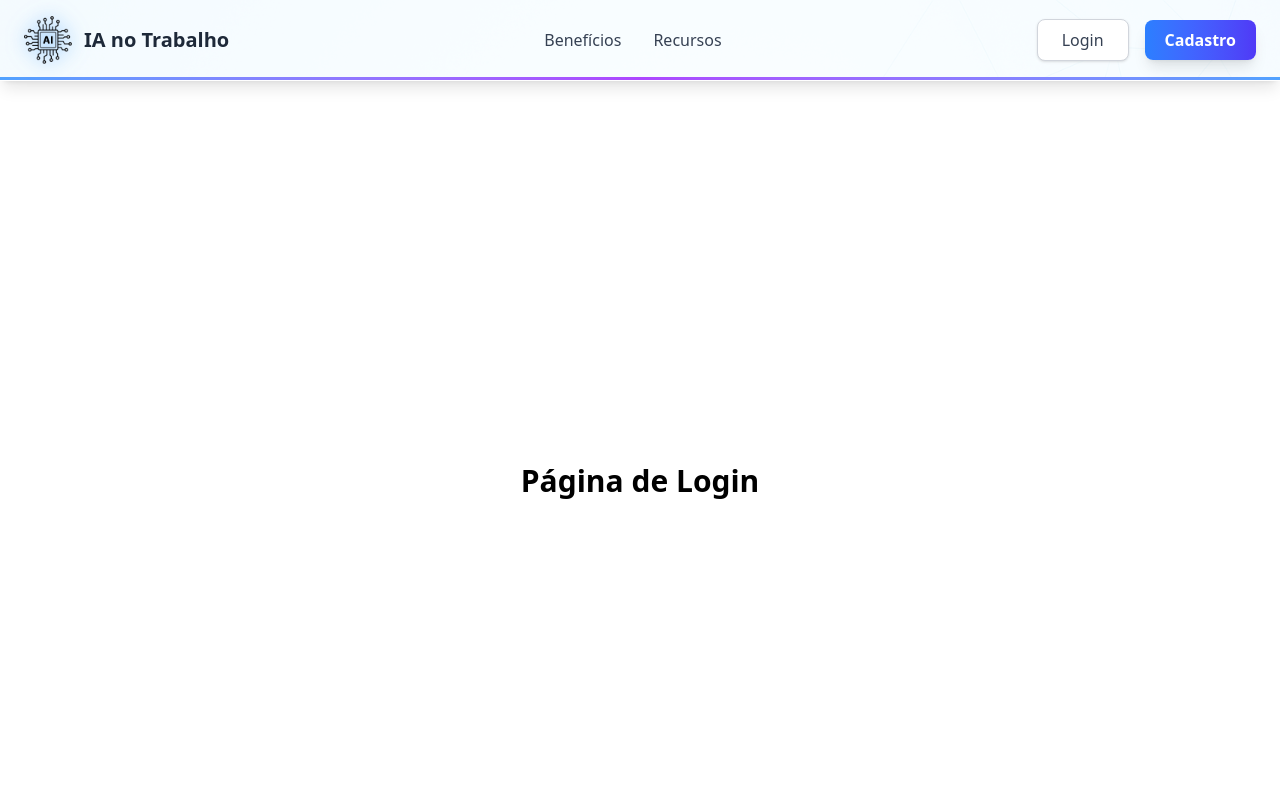
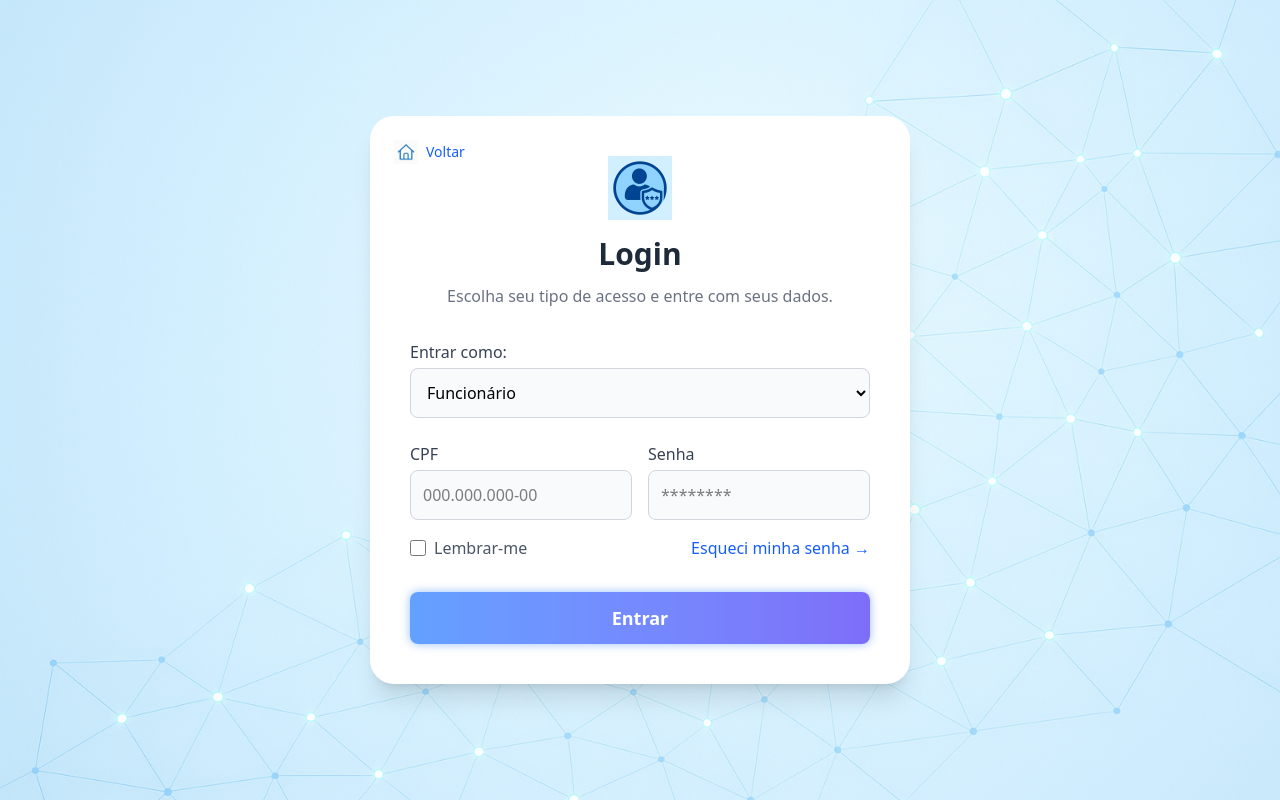
Before and after one commit to Malualvess-dev/GlobalSolution-FrontEnd, a React (Vite) app: page /login in a window 1280 px wide. Shown: the top 802 px of the page. Built offline with nearby package versions, Linux system fonts and the light colour scheme; the HTML template or start-up script is replaced by a standard one.

Commit message:
Adicionando mais icones, terminando o login mas ainda não finalizado, nos cadastros o backend está funcionando perfeitamente

```diff
--- a/src/pages/CadastroFuncionario.tsx
+++ b/src/pages/CadastroFuncionario.tsx
@@ -56,11 +56,16 @@ const CadastroFuncionario = () => {
   return (
     <div className="relative min-h-screen flex items-center justify-center bg-[#dff1ff]">
 
-      {/* BACKGROUND TECH-LINES ESQUERDA */}
-      <div className="absolute left-0 top-0 w-1/2 h-full bg-[url('/tech-lines.png')] bg-cover opacity-100"></div>
-
-      {/* BACKGROUND TECH-LINES DIREITA */}
-      <div className="absolute right-0 top-0 w-1/2 h-full bg-[url('/tech-lines.png')] bg-cover opacity-100"></div>
+       {/* FUNDO DE LINHAS TECH */}
+        <div
+          className="
+            absolute inset-0
+            bg-[url('/tech-lines.png')]
+            bg-cover
+            opacity-100
+            pointer-events-none
+          "
+        ></div>
 
       {/* CARD DO FORMULÁRIO */}
       <div className="relative bg-white w-full max-w-2xl p-10 rounded-3xl shadow-2xl z-20 border border-gray-200">
@@ -76,6 +81,19 @@ const CadastroFuncionario = () => {
         <div className="flex justify-center mb-4">
           <img src="/logo-ia.png" alt="Logo IA" className="w-20 drop-shadow-lg" />
         </div>
+
+       {/*Home para pagina inicial*/}
+
+        <div className="absolute left-6 top-6">
+        <Link
+        to="/"
+        className="flex items-center gap-2 text-blue-600 hover:text-blue-800 transition"
+        >
+            <img src="/iconeCasinha.png" alt="Home" className="w-6 h-6" />
+        <span className="font-medium text-sm">Voltar</span>
+        </Link>
+        </div>
+
 
         {/* TÍTULO */}
         <h2 className="text-center text-3xl font-bold text-gray-900 mb-2">
@@ -210,8 +228,16 @@ const CadastroFuncionario = () => {
 
           {/* Botão */}
           <button
-            type="submit"
-            className="w-full py-3 rounded-xl bg-gradient-to-r from-blue-500 to-indigo-600 text-white text-lg font-semibold hover:scale-105 transition-all shadow-md"
+             type="submit"
+            className="
+              w-full mt-8 py-3 text-white text-lg font-semibold rounded-lg
+              bg-gradient-to-r from-blue-500 to-indigo-600
+              shadow-[0_0_10px_rgba(59,130,246,0.7)]
+              hover:shadow-[0_0_20px_rgba(59,130,246,1)]
+              hover:scale-[1.03]
+              transition-all duration-300
+              animate-pulse
+            "
           >
             Cadastrar Funcionário
           </button>
--- a/src/pages/CadastroGerente.tsx
+++ b/src/pages/CadastroGerente.tsx
@@ -1,5 +1,5 @@
-import { useState } from "react";
-import { useNavigate } from "react-router-dom";
+import React, { useState } from "react";
+import { useNavigate, Link } from "react-router-dom";
 
 const CadastroGerente = () => {
   const navigate = useNavigate();
@@ -14,8 +14,11 @@ const CadastroGerente = () => {
     dt_nascimento: "",
   });
 
-  const handleChange = (e: React.ChangeEvent<HTMLInputElement | HTMLSelectElement>) => {
-    setForm({ ...form, [e.target.name]: e.target.value });
+  const handleChange = (e: React.ChangeEvent<HTMLInputElement>) => {
+    setForm({
+      ...form,
+      [e.target.name]: e.target.value,
+    });
   };
 
   const handleSubmit = async (e: React.FormEvent) => {
@@ -24,148 +27,169 @@ const CadastroGerente = () => {
     try {
       const response = await fetch("http://localhost:8080/Gerentes", {
         method: "POST",
-        headers: { "Content-Type": "application/json" },
+        headers: {
+          "Content-Type": "application/json",
+        },
         body: JSON.stringify(form),
       });
 
+      const result = await response.text();
+      console.log("Resposta do backend:", result);
+
       if (!response.ok) {
-        alert("Erro ao conectar ao servidor.");
+        const errorText = await response.text();
+        alert("Erro do servidor: " + errorText);
         return;
       }
 
-      navigate("/sucesso-gerente", {
-        state: { nome: form.nome }
-      });
-
+      navigate("/sucesso-gerente");
     } catch (error) {
-      alert("Erro ao enviar dados.");
+      console.error("Erro:", error);
+      alert("Erro ao conectar ao servidor.");
     }
   };
 
   return (
-    <div
-      className="min-h-screen flex items-center justify-center px-6"
-      style={{
-        backgroundImage: "url('/tech-lines.png')",
-        backgroundSize: "cover",
-        backgroundPosition: "center",
-        opacity: 1,
-      }}
-    >
-      <div className="
-        w-full max-w-2xl bg-white/80 backdrop-blur-xl
-        p-10 rounded-3xl shadow-xl border border-gray-200
-      ">
+    <div className="relative min-h-screen flex items-center justify-center bg-[#dff1ff]">
 
-        {/* Link para cadastro de funcionário */}
-        <div className="text-right text-sm mb-4">
-          <a
-            href="/cadastro-funcionario"
-            className="text-blue-600 hover:underline"
-          >
+      {/* FUNDO TECNOLÓGICO */}
+      <div
+        className="
+          absolute inset-0
+          bg-[url('/tech-lines.png')]
+          bg-cover
+          opacity-100
+          pointer-events-none
+        "
+      ></div>
+
+      {/* CARD */}
+      <div className="relative bg-white w-full max-w-2xl p-10 rounded-3xl shadow-2xl z-20 border border-gray-200">
+
+        {/* LINK PARA FUNCIONÁRIO */}
+        <p className="text-right text-sm mb-5">
+          <Link to="/cadastro-funcionario" className="text-blue-600 hover:underline">
             Não sou gerente → Cadastro Funcionário
-          </a>
+          </Link>
+        </p>
+
+        {/* LOGO */}
+        <div className="flex justify-center mb-4">
+          <img src="/logo-ia.png" alt="Logo IA" className="w-20 drop-shadow-lg" />
         </div>
 
-        {/* Ícone */}
-        <div className="flex justify-center mb-4">
-          <img src="/logo-ia.png" alt="AI Icon" className="w-16 h-16" />
+        {/* HOME / VOLTAR */}
+        <div className="absolute left-6 top-6">
+          <Link
+            to="/"
+            className="flex items-center gap-2 text-blue-600 hover:text-blue-800 transition"
+          >
+            <img src="/iconeCasinha.png" alt="Home" className="w-6 h-6" />
+            <span className="font-medium text-sm">Voltar</span>
+          </Link>
         </div>
 
-        {/* Título */}
-        <h2 className="text-center text-3xl font-bold text-gray-900">
+        {/* TÍTULO */}
+        <h2 className="text-center text-3xl font-bold text-gray-900 mb-2">
           👔 Cadastro de Gerente
         </h2>
 
-        <p className="text-center text-gray-600 mt-2 mb-8">
+        <p className="text-center text-gray-600 mb-8">
           Preencha o formulário corretamente para criar sua conta de gerente.
         </p>
 
-        {/* FORM */}
+        {/* FORMULÁRIO */}
         <form onSubmit={handleSubmit} className="space-y-5">
 
+          {/* Nome */}
           <div>
-            <label className="text-sm text-gray-700 font-semibold">Nome Completo</label>
+            <label className="block font-medium mb-1">Nome Completo</label>
             <input
               type="text"
               name="nome"
               value={form.nome}
               onChange={handleChange}
-              className="w-full p-3 mt-1 bg-white border rounded-xl shadow-sm focus:ring-2 focus:ring-blue-500"
+              className="w-full p-3 border rounded-xl bg-gray-100 focus:ring-2 focus:ring-blue-400 outline-none"
               required
             />
           </div>
 
+          {/* CPF */}
           <div>
-            <label className="text-sm text-gray-700 font-semibold">CPF</label>
+            <label className="block font-medium mb-1">CPF</label>
             <input
               type="text"
               name="cpf"
               value={form.cpf}
               onChange={handleChange}
               placeholder="000.000.000-00"
-              className="w-full p-3 mt-1 bg-white border rounded-xl shadow-sm focus:ring-2 focus:ring-blue-500"
+              className="w-full p-3 border rounded-xl bg-gray-100 focus:ring-2 focus:ring-blue-400 outline-none"
               required
             />
           </div>
 
+          {/* Telefone */}
           <div>
-            <label className="text-sm text-gray-700 font-semibold">E-mail</label>
-            <input
-              type="email"
-              name="email"
-              value={form.email}
-              onChange={handleChange}
-              className="w-full p-3 mt-1 bg-white border rounded-xl shadow-sm focus:ring-2 focus:ring-blue-500"
-              required
-            />
-          </div>
-
-          <div>
-            <label className="text-sm text-gray-700 font-semibold">Telefone</label>
+            <label className="block font-medium mb-1">Telefone</label>
             <input
               type="text"
               name="telefone"
               value={form.telefone}
               onChange={handleChange}
               placeholder="(00) 00000-0000"
-              className="w-full p-3 mt-1 bg-white border rounded-xl shadow-sm focus:ring-2 focus:ring-blue-500"
+              className="w-full p-3 border rounded-xl bg-gray-100 focus:ring-2 focus:ring-blue-400 outline-none"
               required
             />
           </div>
 
+          {/* Email */}
           <div>
-            <label className="text-sm text-gray-700 font-semibold">Senha</label>
+            <label className="block font-medium mb-1">E-mail</label>
+            <input
+              type="email"
+              name="email"
+              value={form.email}
+              onChange={handleChange}
+              className="w-full p-3 border rounded-xl bg-gray-100 focus:ring-2 focus:ring-blue-400 outline-none"
+              required
+            />
+          </div>
+
+          {/* Senha */}
+          <div>
+            <label className="block font-medium mb-1">Senha</label>
             <input
               type="password"
               name="senha"
               value={form.senha}
               onChange={handleChange}
-              className="w-full p-3 mt-1 bg-white border rounded-xl shadow-sm focus:ring-2 focus:ring-blue-500"
+              className="w-full p-3 border rounded-xl bg-gray-100 focus:ring-2 focus:ring-blue-400 outline-none"
               required
             />
           </div>
 
+          {/* Departamento */}
           <div>
-            <label className="text-sm text-gray-700 font-semibold">Departamento</label>
+            <label className="block font-medium mb-1">Departamento</label>
             <input
               type="text"
               name="departamento"
               value={form.departamento}
               onChange={handleChange}
-              className="w-full p-3 mt-1 bg-white border rounded-xl shadow-sm focus:ring-2 focus:ring-blue-500"
+              className="w-full p-3 border rounded-xl bg-gray-100 focus:ring-2 focus:ring-blue-400 outline-none"
               required
             />
           </div>
 
+          {/* Data de Nascimento */}
           <div>
-            <label className="text-sm text-gray-700 font-semibold">Data de Nascimento</label>
+            <label className="block font-medium mb-1">Data de Nascimento</label>
             <input
               type="date"
               name="dt_nascimento"
               value={form.dt_nascimento}
               onChange={handleChange}
-              className="w-full p-3 mt-1 bg-white border rounded-xl shadow-sm focus:ring-2 focus:ring-blue-500"
+              className="w-full p-3 border rounded-xl bg-gray-100 focus:ring-2 focus:ring-blue-400 outline-none"
               required
             />
           </div>
@@ -174,15 +198,18 @@ const CadastroGerente = () => {
           <button
             type="submit"
             className="
-              w-full py-3 mt-4 rounded-xl text-white font-semibold
-              bg-gradient-to-r from-blue-600 to-indigo-700
-              shadow-lg hover:scale-[1.03] transition
+              w-full mt-8 py-3 text-white text-lg font-semibold rounded-lg
+              bg-gradient-to-r from-blue-500 to-indigo-600
+              shadow-[0_0_10px_rgba(59,130,246,0.7)]
+              hover:shadow-[0_0_20px_rgba(59,130,246,1)]
+              hover:scale-[1.03]
+              transition-all duration-300
+              animate-pulse
             "
           >
             Cadastrar Gerente
           </button>
         </form>
-
       </div>
     </div>
   );
--- a/src/pages/Home.tsx
+++ b/src/pages/Home.tsx
@@ -151,7 +151,7 @@ const Home = () => {
 
           <div className="flex gap-4 mt-4">
             <Link
-              to="/cadastro"
+              to="/cadastro-funcionario"
               className="px-8 py-3 rounded-lg text-white font-semibold
                 bg-gradient-to-r from-blue-500 to-indigo-600
                 hover:from-blue-600 hover:to-indigo-700
--- a/src/pages/Login.tsx
+++ b/src/pages/Login.tsx
@@ -1,15 +1,185 @@
-import Header from "../components/Header";
-import Footer from "../components/Footer";
+import { useState, useEffect } from "react";
+import { useNavigate } from "react-router-dom";
+import { Link } from "react-router-dom";
+
 
 const Login = () => {
+  const navigate = useNavigate();
+
+  const [tipo, setTipo] = useState("funcionario");
+  const [cpf, setCpf] = useState("");
+  const [senha, setSenha] = useState("");
+  const [lembrar, setLembrar] = useState(false);
+
+  // Carrega CPF salvo no navegador
+  useEffect(() => {
+    const salvo = localStorage.getItem("cpfLembrado");
+    if (salvo) {
+      setCpf(salvo);
+      setLembrar(true);
+    }
+  }, []);
+
+  const handleLogin = async (e) => {
+    e.preventDefault();
+
+    const rota =
+      tipo === "funcionario"
+        ? "http://localhost:8080/Funcionarios/loginFuncionario"
+        : "http://localhost:8080/Gerentes/loginGerente";
+
+    try {
+      const response = await fetch(rota, {
+        method: "POST",
+        headers: { "Content-Type": "application/json" },
+        body: JSON.stringify({ cpf, senha }),
+      });
+
+      if (!response.ok) {
+        alert("CPF ou senha incorretos!");
+        return;
+      }
+
+      // Salvar ou remover CPF
+      if (lembrar) {
+        localStorage.setItem("cpfLembrado", cpf);
+      } else {
+        localStorage.removeItem("cpfLembrado");
+      }
+
+      if (tipo === "funcionario") {
+        navigate("/home-funcionario");
+      } else {
+        navigate("/home-gerente");
+      }
+    } catch (error) {
+      alert("Erro ao conectar ao servidor.");
+    }
+  };
+
   return (
-    <>
-     <Header />
-      <div className="min-h-screen flex items-center justify-center">
-        <h1 className="text-3xl font-bold">Página de Login</h1>
+    <div className="min-h-screen flex items-center justify-center bg-[#e6f5ff] relative">
+
+      {/* FUNDO DE LINHAS TECH */}
+        <div
+          className="
+            absolute inset-0
+            bg-[url('/tech-lines.png')]
+            bg-cover
+            opacity-100
+            pointer-events-none
+          "
+        ></div>
+
+      <div className="relative bg-white p-10 rounded-3xl shadow-xl w-[540px] z-10">
+
+        {/* Ícone */}
+        <div className="flex justify-center mb-4">
+          <img src="/iconeLogin.png" alt="Icone Login" className="w-16" />
+        </div>
+
+        <h1 className="text-3xl font-extrabold text-center text-gray-800 mb-3">
+          Login
+        </h1>
+
+        <p className="text-center text-gray-500 mb-8">
+          Escolha seu tipo de acesso e entre com seus dados.
+        </p>
+
+        <form onSubmit={handleLogin}>
+
+         {/* HOME / VOLTAR */}
+        <div className="absolute left-6 top-6">
+            <Link
+            to="/"
+            className="flex items-center gap-2 text-blue-600 hover:text-blue-800 transition"
+                >
+        <img src="/iconeCasinha.png" alt="Home" className="w-6 h-6" />
+        <span className="font-medium text-sm">Voltar</span>
+            </Link>
+        </div>
+
+          {/* Seleção*/}
+          <label className="font-medium text-gray-700">Entrar como:</label>
+          <select
+            value={tipo}
+            onChange={(e) => setTipo(e.target.value)}
+            className="w-full mt-1 mb-6 p-3 rounded-lg border border-gray-300 bg-gray-50"
+          >
+            <option value="funcionario">Funcionário</option>
+            <option value="gerente">Gerente</option>
+          </select>
+
+          {/* CPF + Senha */}
+          <div className="grid grid-cols-2 gap-4">
+            <div>
+              <label className="font-medium text-gray-700">CPF</label>
+              <input
+                type="text"
+                placeholder="000.000.000-00"
+                value={cpf}
+                onChange={(e) => setCpf(e.target.value)}
+                className="w-full mt-1 p-3 rounded-lg border border-gray-300 bg-gray-50"
+                required
+              />
+            </div>
+
+            <div>
+              <label className="font-medium text-gray-700">Senha</label>
+              <input
+                type="password"
+                placeholder="********"
+                value={senha}
+                onChange={(e) => setSenha(e.target.value)}
+                className="w-full mt-1 p-3 rounded-lg border border-gray-300 bg-gray-50"
+                required
+              />
+            </div>
+          </div>
+
+          {/* Lembrar-me + Esqueci senha */}
+          <div className="flex justify-between items-center mt-4">
+
+            <label className="flex items-center gap-2 text-gray-600 cursor-pointer">
+              <input
+                type="checkbox"
+                checked={lembrar}
+                onChange={() => setLembrar(!lembrar)}
+                className="w-4 h-4"
+              />
+              Lembrar-me
+            </label>
+
+            <button
+              type="button"
+              className="
+                text-blue-600 font-medium hover:text-blue-800
+                transition-all duration-300 hover:underline
+              "
+            >
+              Esqueci minha senha →
+            </button>
+
+          </div>
+
+          {/* Botão neon */}
+          <button
+            type="submit"
+            className="
+              w-full mt-8 py-3 text-white text-lg font-semibold rounded-lg
+              bg-gradient-to-r from-blue-500 to-indigo-600
+              shadow-[0_0_10px_rgba(59,130,246,0.7)]
+              hover:shadow-[0_0_20px_rgba(59,130,246,1)]
+              hover:scale-[1.03]
+              transition-all duration-300
+              animate-pulse
+            "
+          >
+            Entrar
+          </button>
+        </form>
       </div>
-      <Footer />
-    </>
+    </div>
   );
 };
 
```
Also changed, not shown: public/iconeCasinha.png (added), public/iconeLogin.png (added).
